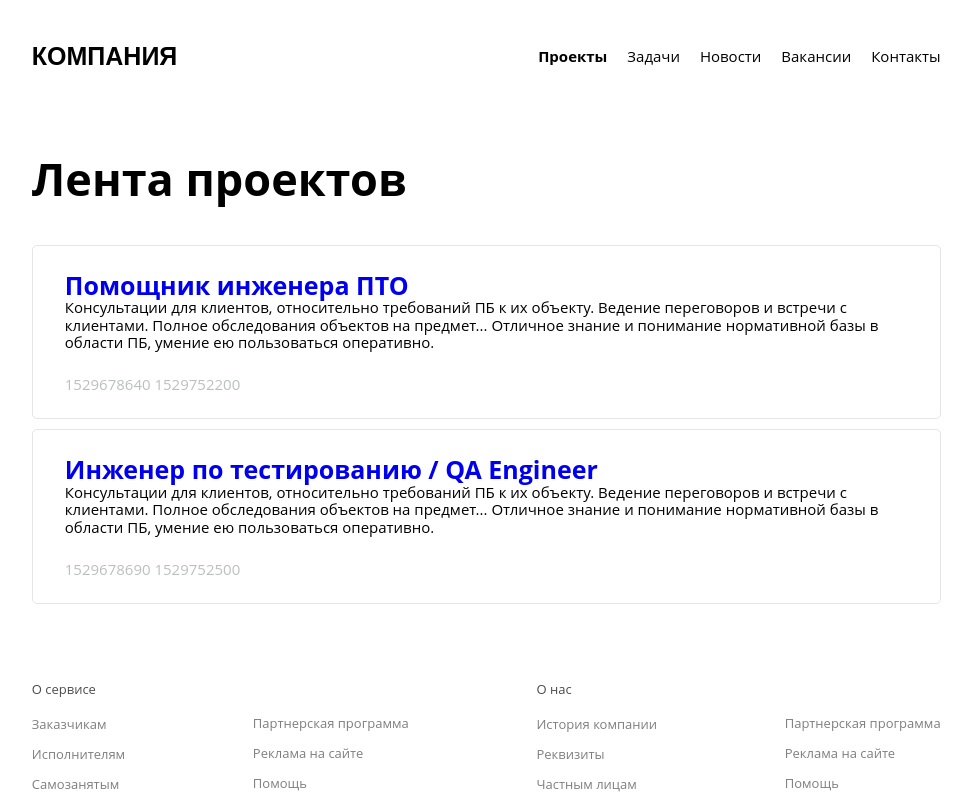
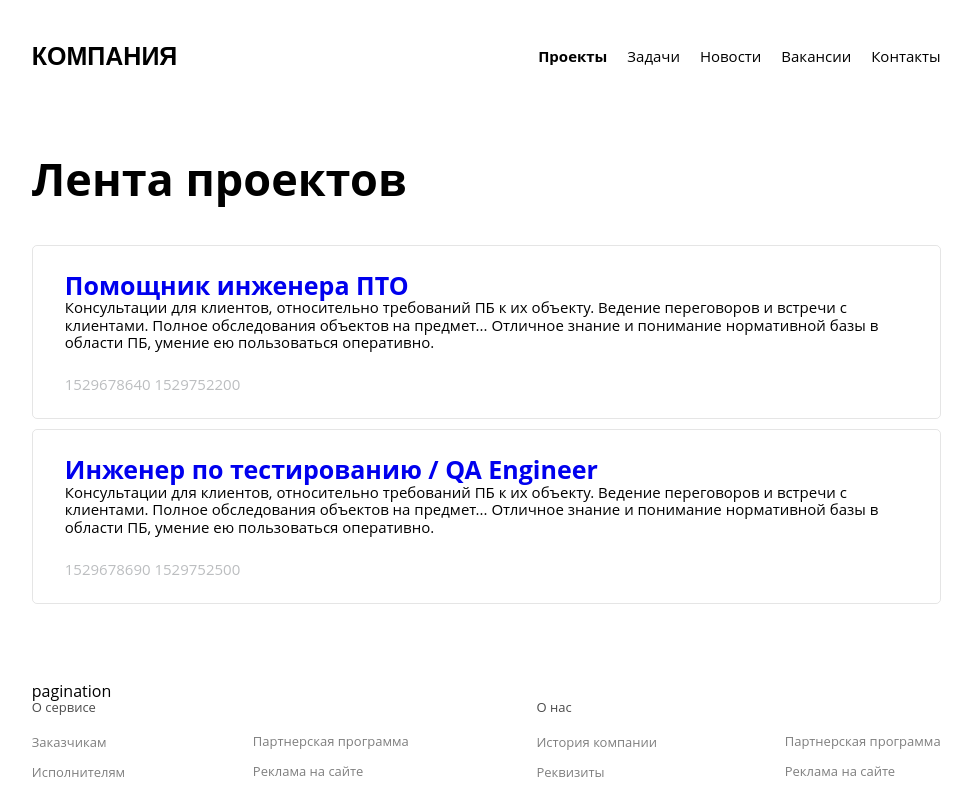
Before and after one commit to n-makarin/test-duotek, a Nuxt app: page /projects in a window 1280 px wide. Shown: the top 795 px of the page, without its empty margins (109-1081 px from the left). Built offline with nearby package versions, Linux system fonts and the light colour scheme.

Commit message:
Add Pagination.vue to pages\projects.vue

```diff
--- a/pages/projects.vue
+++ b/pages/projects.vue
@@ -2,15 +2,18 @@
   <div class="page page-projects">
     <h1>Лента проектов</h1>
     <tape :project-list="projectList" class="page-projects__tape" />
+    <pagination class="page-projects__pagination" />
   </div>
 </template>
 
 <script>
 import Tape from '@/components/projects/Tape'
+import Pagination from '@/components/Pagination'
 
 export default {
   components: {
-    Tape
+    Tape,
+    Pagination
   },
   data: () => ({
     // temporarly data
```
